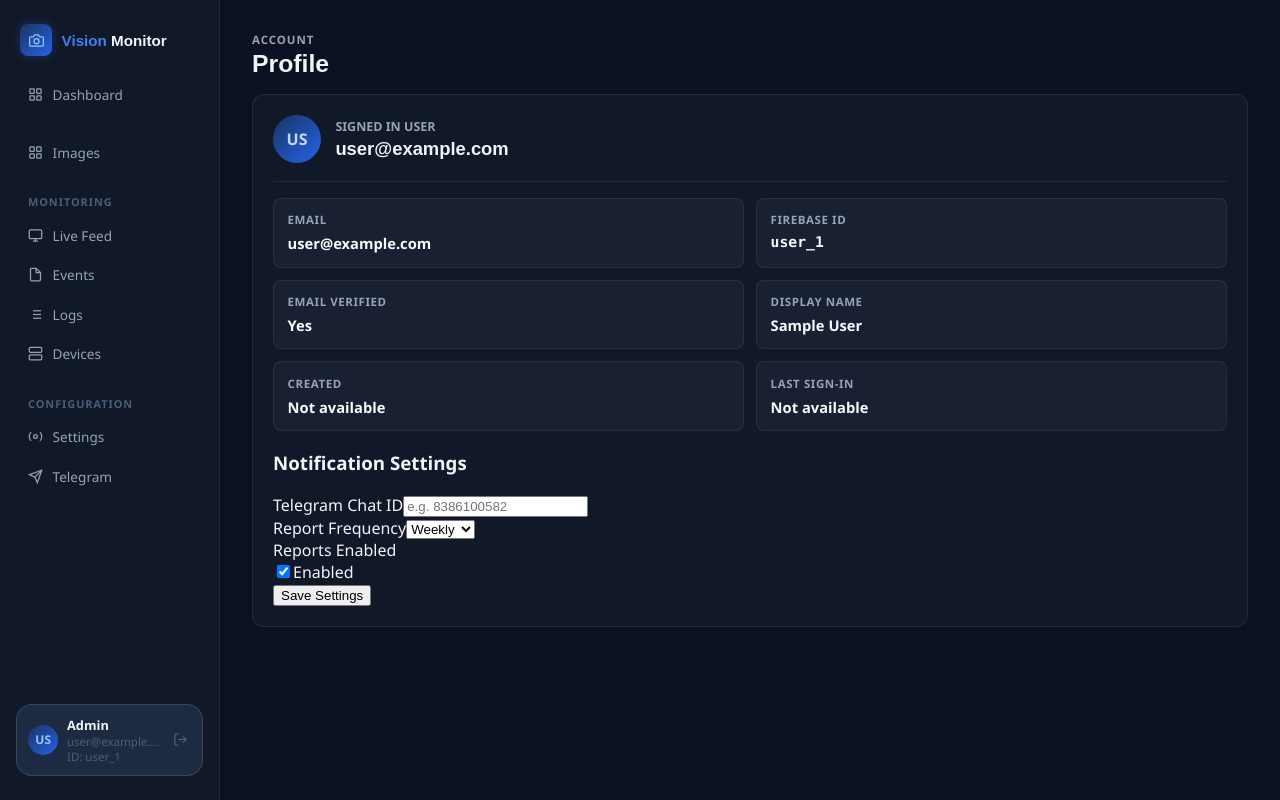
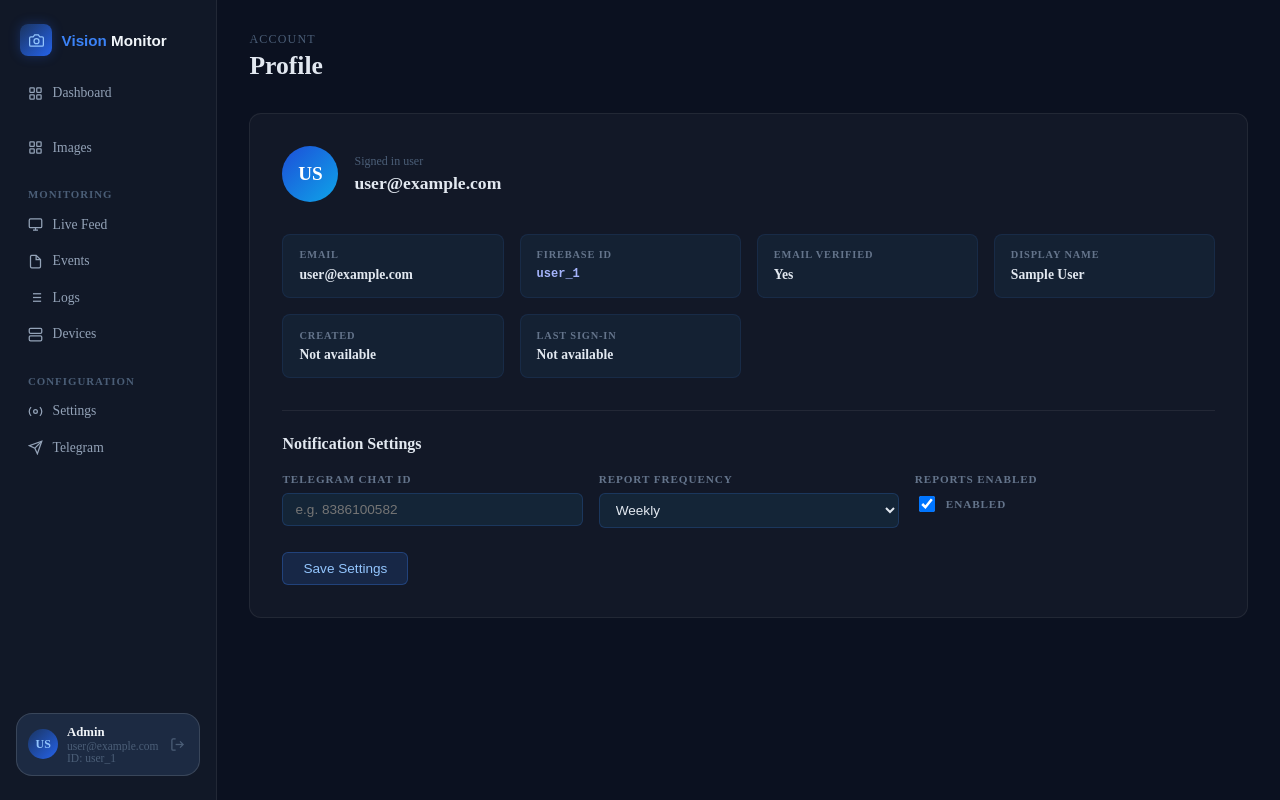
Before and after one commit to TokeDit/3.-semester-Projekt-JABLST, a Vue app in the folder FrontEnd/SikkerhedsFrontEnd/: page /profile in a window 1280 px wide. Built offline with nearby package versions, Linux system fonts and the light colour scheme; no server answers; sample sign-in values are in the browser's storage.

Commit message:
Added Styles to mathc main Layou Design

```diff
--- a/FrontEnd/SikkerhedsFrontEnd/src/components/Profile.vue
+++ b/FrontEnd/SikkerhedsFrontEnd/src/components/Profile.vue
@@ -251,149 +251,226 @@ export default {
 
 <style scoped>
 .profile-page {
+  display: flex;
   min-height: 100vh;
-  display: grid;
-  grid-template-columns: 220px 1fr;
-  background: #0b1120;
-  color: #f1f5f9;
-  font-family: "IBM Plex Sans", "Segoe UI", sans-serif;
+  background: var(--bg, #0b1120);
 }
 
 .profile-shell {
-  width: min(1040px, calc(100% - 4rem));
-  margin: 0 auto;
-  padding: 2rem 0;
-  min-width: 0;
+  flex: 1;
+  padding: 2rem;
+  color: #cbd5e1;
 }
 
 .profile-topbar {
-  display: flex;
-  justify-content: space-between;
-  align-items: center;
-  gap: 1rem;
-  margin-bottom: 1rem;
+  margin-bottom: 2rem;
 }
 
 .eyebrow {
-  margin: 0 0 0.2rem;
-  color: #94a3b8;
-  font-size: 0.72rem;
-  font-weight: 700;
-  letter-spacing: 0.08em;
+  font-size: 0.75rem;
   text-transform: uppercase;
+  letter-spacing: 0.1em;
+  color: #4b5e77;
+  margin: 0 0 0.25rem;
 }
 
-h1,
-h2,
-p {
+.profile-topbar h1 {
+  font-size: 1.6rem;
+  font-weight: 600;
+  color: #e2e8f0;
   margin: 0;
 }
 
-h1 {
-  font-family: "Plus Jakarta Sans", sans-serif;
-  font-size: 1.55rem;
-}
-
 .profile-panel {
-  background: #111827;
-  border: 1px solid rgba(255, 255, 255, 0.08);
+  background: rgba(255, 255, 255, 0.03);
+  border: 1px solid rgba(255, 255, 255, 0.07);
   border-radius: 12px;
-  padding: 1.25rem;
+  padding: 2rem;
 }
 
 .identity {
   display: flex;
   align-items: center;
-  gap: 0.9rem;
-  padding-bottom: 1.1rem;
-  border-bottom: 1px solid rgba(255, 255, 255, 0.08);
+  gap: 1rem;
+  margin-bottom: 2rem;
 }
 
 .avatar {
-  width: 48px;
-  height: 48px;
+  width: 56px;
+  height: 56px;
   border-radius: 50%;
-  background: linear-gradient(135deg, #1a3460, #2563eb);
-  color: #bfdbfe;
-  display: grid;
-  place-items: center;
-  font-weight: 800;
+  background: linear-gradient(135deg, #1d4ed8, #0ea5e9);
+  display: flex;
+  align-items: center;
+  justify-content: center;
+  font-size: 1.2rem;
+  font-weight: 700;
+  color: #fff;
 }
 
 .role {
-  color: #94a3b8;
-  font-size: 0.78rem;
-  font-weight: 700;
-  text-transform: uppercase;
+  font-size: 0.75rem;
+  color: #4b5e77;
+  margin: 0 0 0.25rem;
 }
 
 .identity h2 {
-  margin-top: 0.2rem;
-  font-family: "Plus Jakarta Sans", sans-serif;
-  font-size: 1.15rem;
-  overflow-wrap: anywhere;
+  font-size: 1.1rem;
+  font-weight: 600;
+  color: #e2e8f0;
+  margin: 0;
 }
 
 .info-grid {
   display: grid;
-  grid-template-columns: repeat(2, minmax(0, 1fr));
-  gap: 0.75rem;
-  margin-top: 1rem;
+  grid-template-columns: repeat(auto-fit, minmax(220px, 1fr));
+  gap: 1rem;
+  margin-bottom: 2rem;
 }
 
 .info-item {
-  background: #182032;
-  border: 1px solid rgba(255, 255, 255, 0.07);
+  background: rgba(27, 58, 82, 0.3);
+  border: 1px solid rgba(59, 130, 246, 0.1);
   border-radius: 8px;
-  padding: 0.85rem;
-  min-width: 0;
+  padding: 0.9rem 1rem;
+  display: flex;
+  flex-direction: column;
+  gap: 0.4rem;
 }
 
 .info-item span {
-  display: block;
-  color: #94a3b8;
-  font-size: 0.72rem;
+  font-size: 0.65rem;
   font-weight: 700;
-  letter-spacing: 0.05em;
   text-transform: uppercase;
-  margin-bottom: 0.35rem;
+  letter-spacing: 0.08em;
+  color: #64748b;
 }
 
 .info-item strong {
-  display: block;
-  color: #f8fafc;
-  font-size: 0.92rem;
-  overflow-wrap: anywhere;
+  font-size: 0.85rem;
+  color: #e2e8f0;
+  word-break: break-all;
 }
 
 .mono {
-  font-family: "Consolas", "Courier New", monospace;
-  font-size: 0.84rem;
+  font-family: 'Courier New', monospace;
+  font-size: 0.75rem !important;
+  color: #a5b4fc !important;
+}
+
+/* Settings section */
+.settings-section {
+  border-top: 1px solid rgba(255, 255, 255, 0.07);
+  padding-top: 1.5rem;
+}
+
+.settings-title {
+  font-size: 1rem;
+  font-weight: 600;
+  color: #e2e8f0;
+  margin: 0 0 1.25rem;
+}
+
+.settings-grid {
+  display: grid;
+  grid-template-columns: repeat(auto-fit, minmax(220px, 1fr));
+  gap: 1rem;
+  margin-bottom: 1.5rem;
+}
+
+.setting-item {
+  display: flex;
+  flex-direction: column;
+  gap: 0.5rem;
+}
+
+.setting-item label {
+  font-size: 0.7rem;
+  font-weight: 700;
+  text-transform: uppercase;
+  letter-spacing: 0.08em;
+  color: #64748b;
+}
+
+.setting-input {
+  background: rgba(27, 58, 82, 0.4);
+  border: 1px solid rgba(59, 130, 246, 0.2);
+  border-radius: 6px;
+  padding: 0.5rem 0.75rem;
+  color: #e2e8f0;
+  font-size: 0.85rem;
+  outline: none;
+  transition: border-color 0.2s;
+}
+
+.setting-input:focus {
+  border-color: rgba(59, 130, 246, 0.5);
+}
+
+.toggle-row {
+  display: flex;
+  align-items: center;
+  gap: 0.5rem;
+}
+
+.toggle-checkbox {
+  width: 16px;
+  height: 16px;
+  cursor: pointer;
+}
+
+.toggle-label {
+  font-size: 0.85rem;
+  color: #e2e8f0;
+  text-transform: none;
+  letter-spacing: 0;
+}
+
+.settings-actions {
+  display: flex;
+  align-items: center;
+  gap: 1rem;
+}
+
+.save-btn {
+  background: rgba(59, 130, 246, 0.15);
+  border: 1px solid rgba(59, 130, 246, 0.3);
+  border-radius: 6px;
+  color: #93c5fd;
+  padding: 0.5rem 1.25rem;
+  font-size: 0.85rem;
+  font-weight: 500;
+  cursor: pointer;
+  transition: background 0.2s;
+}
+
+.save-btn:hover:not(:disabled) {
+  background: rgba(59, 130, 246, 0.25);
+}
+
+.save-btn:disabled {
+  opacity: 0.5;
+  cursor: not-allowed;
+}
+
+.success-msg {
+  font-size: 0.85rem;
+  color: #4ade80;
+}
+
+.error-message {
+  color: #fda4af;
+  font-size: 0.85rem;
+}
+
+.state-msg {
+  color: #94a3b8;
+  font-size: 0.9rem;
+  padding: 1rem 0;
 }
 
 .loading-panel {
+  text-align: center;
   color: #94a3b8;
 }
-
-@media (max-width: 720px) {
-  .profile-topbar {
-    align-items: flex-start;
-    flex-direction: column;
-  }
-
-  .info-grid {
-    grid-template-columns: 1fr;
-  }
-}
-
-@media (max-width: 900px) {
-  .profile-page {
-    grid-template-columns: 1fr;
-  }
-
-  .profile-shell {
-    width: min(1040px, calc(100% - 2rem));
-    padding: 1rem 0;
-  }
-}
 </style>
```
